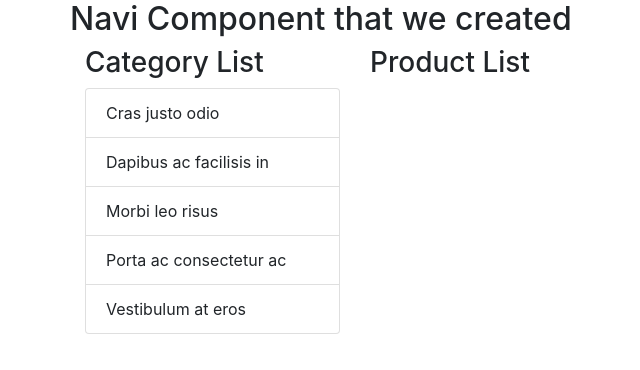
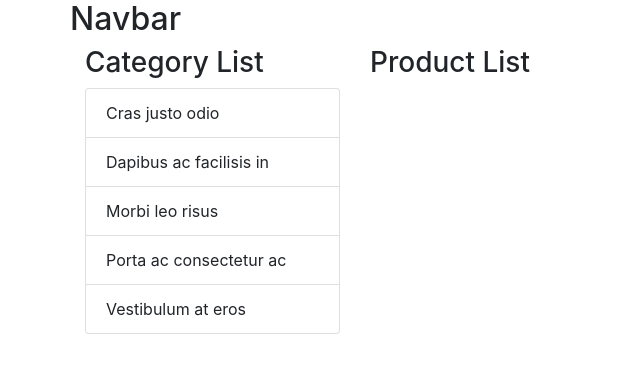
Before and after one commit to berkctezc/react_calismalar, a React (Create React App) app: page / in a window 1280 px wide. Shown: the top 370 px of the page, without its empty margins (0-640 px from the left). Built offline with nearby package versions, Linux system fonts and the light colour scheme.

Commit message:
props giris

```diff
--- a/src/App.js
+++ b/src/App.js
@@ -8,21 +8,23 @@ import ProductList from "./ProductList";
 import { Container, Row, Col } from "reactstrap"; //kullandığımız reactstrap özellikleri import edildi
 
 function App() {
+  let titleNavi="Navbar"
   return (
     <div className="App">
       <Container>
         <Row>
-          <Navi/>
+          <Navi title={titleNavi}/> {/* Bu sekilde de propsdan deger alinabilir*/}
         </Row>
         <Row>
           <Col xs="3">
-          <CategoryList />
+          <CategoryList title="Category List"/> {/*Props yapisi icin*/}
           </Col>
           <Col xs="9">
-          <ProductList />
+          <ProductList title="Product List"/>
           </Col>
         </Row>
       </Container>
+       {/*JSX içinde JS kodu yazmak için "{}" kullanilir */}
     </div>
   ); //olusturdugumuz navi componenti
 }
--- a/src/CategoryList.js
+++ b/src/CategoryList.js
@@ -2,10 +2,11 @@ import React, { Component } from "react";
 import { ListGroupItem, ListGroup } from "reactstrap"; //kullandigimiz reactstrap elementini kullanabilmek için importluyoruz
 
 export default class CategoryList extends Component {
-  render() {
+   render() {
     return (
       <div>
-        <h3>Category List</h3>
+        <h3>{this.props.title}</h3> {/* App.js'de component'e yazılan title degeri -> <h3>Category List</h3> */}
+        {/*Reactstrapten kullandığımız listgroup*/}
         <ListGroup>
           <ListGroupItem>Cras justo odio</ListGroupItem>
           <ListGroupItem>Dapibus ac facilisis in</ListGroupItem>
--- a/src/Navi.js
+++ b/src/Navi.js
@@ -4,7 +4,7 @@ export default class Navi extends Component { //public olarak navi componentden
     render() {
         return (
             <div>
-             <h2>Navi Component that we created</h2>
+             <h2>{this.props.title}</h2>
             </div>
         )
     }
--- a/src/ProductList.js
+++ b/src/ProductList.js
@@ -4,7 +4,7 @@ export default class ProductList extends Component {
     render() {
         return (
             <div>
-                <h3>Product List</h3>
+                <h3>{this.props.title}</h3>
             </div>
         )
     }
```
